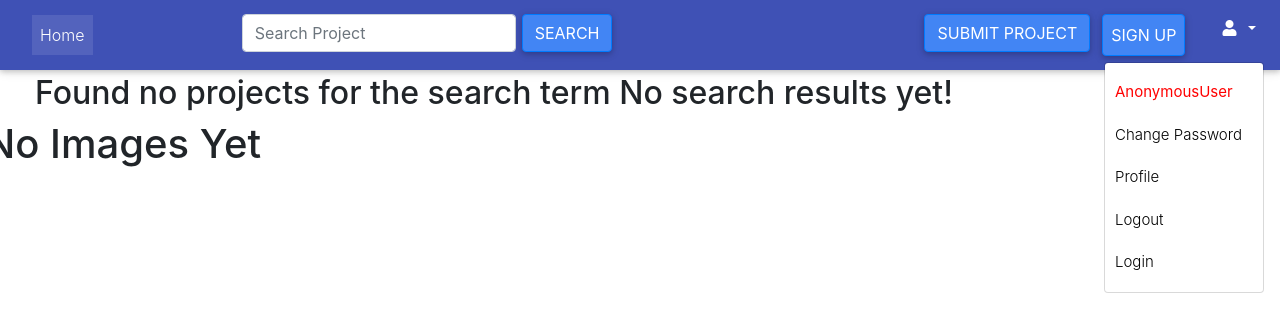
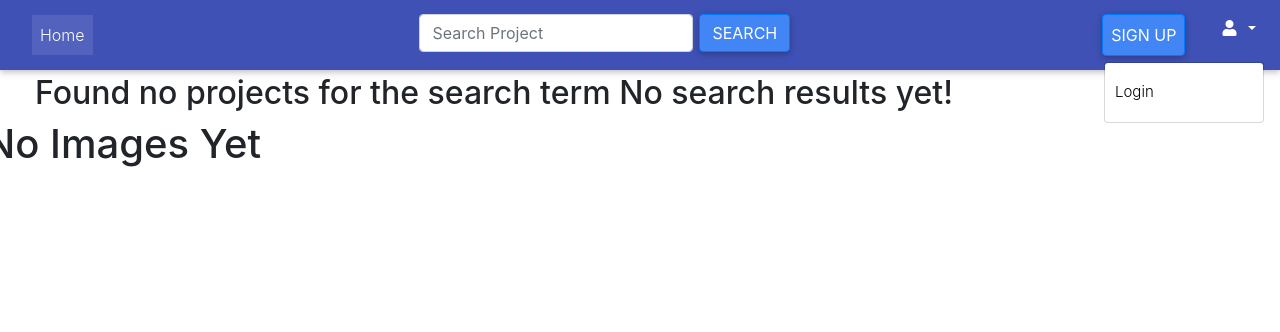
Before and after one commit to Robinkariuki/awards, a Django app: page /search/ in a window 1280 px wide, after a click that opens the changed part. Shown: the top 332 px of the page. Run offline with Django 3.2, Linux system fonts and the light colour scheme; some libraries are stand-ins or nearby versions.

Commit message:
this commit makes changes to navbar

```diff
--- a/awards/templates/navbar.html
+++ b/awards/templates/navbar.html
@@ -24,16 +24,17 @@
                         <button class="btn  btn-primary" btn-md my-2 my-sm-0 ml-3" type="submit">Search</button>
                     </form>
                 </li>
-
+                {% if user.is_authenticated %}
                 <li class="nav-item" style="margin-top:0px;">
-                    <a class="btn btn btn-primary"btn-md my-2 my-sm-0 ml-3" href="">Submit
+                    <a class="btn btn btn-primary"btn-md my-2 my-sm-0 ml-3" href="{%url 'new-project' %}"">Submit
                         Project</a>
                 </li>
-
+                {% else %}
                 <li class="nav-item" style="margin-right:20px;">
-                    <a class="nav-link btn  btn-primary"btn-sm my-2 my-sm-0 ml-3" href="">Sign
+                    <a class="nav-link btn  btn-primary"btn-sm my-2 my-sm-0 ml-3" href="/accounts/register/"">Sign
                         Up</a>
                 </li>
+                {% endif %}
 
 
 
@@ -44,14 +45,14 @@
                     </a>
                     <div class="dropdown-menu dropdown-menu-right dropdown-default"
                         aria-labelledby="navbarDropdownMenuLink-333">
-
+                        {% if user.is_authenticated %}
                         <a class="dropdown-item" style="color:red"><strong>{{user}}</strong></a>
-                        <a class="dropdown-item" href="">Change Password</a>
+                        <a class="dropdown-item" href="/accounts/password/change">Change Password</a>
                         <a class="dropdown-item" href="{% url 'profile' %}">Profile</a>
-                        <a class="dropdown-item" href="">Logout</a>
-
-                        <a class="dropdown-item" href="">Login</a>
-
+                        <a class="dropdown-item" href="/logout">Logout</a>
+                        {% else %}
+                        <a class="dropdown-item" href="/accounts/login">Login</a>
+                        {% endif %}
 
 
                     </div>
```
